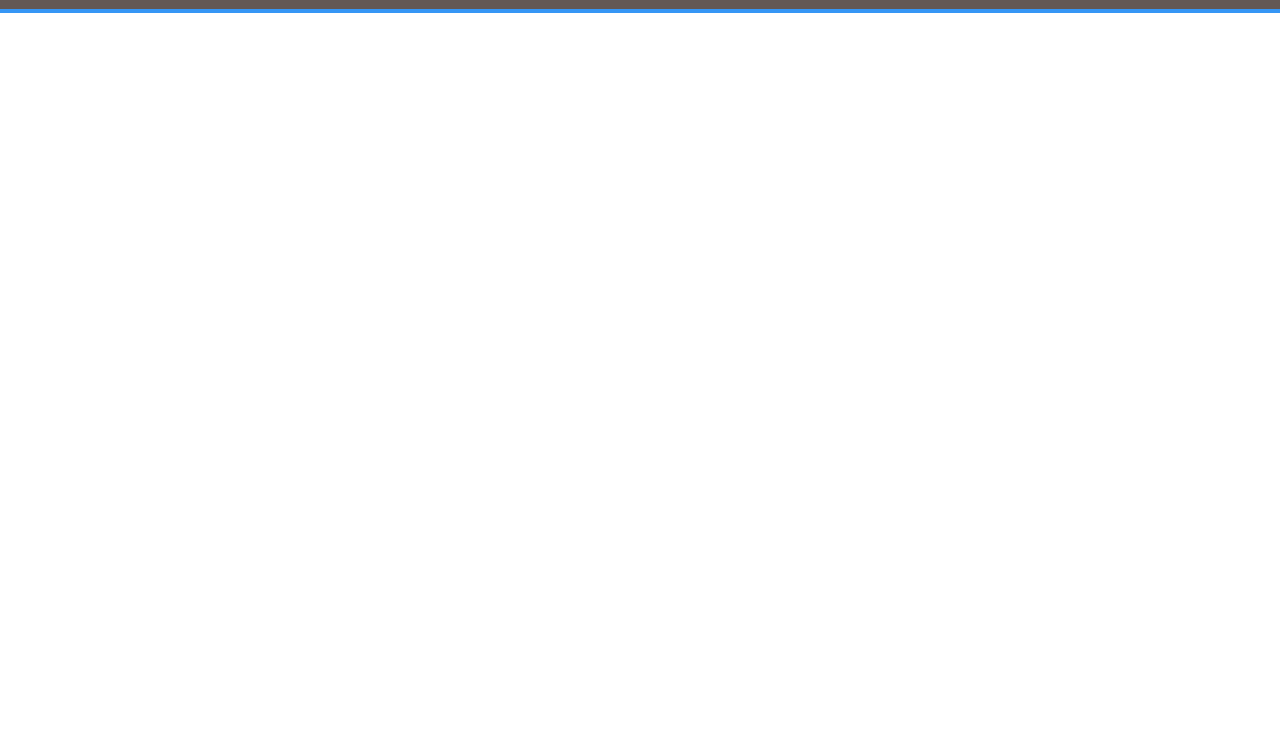
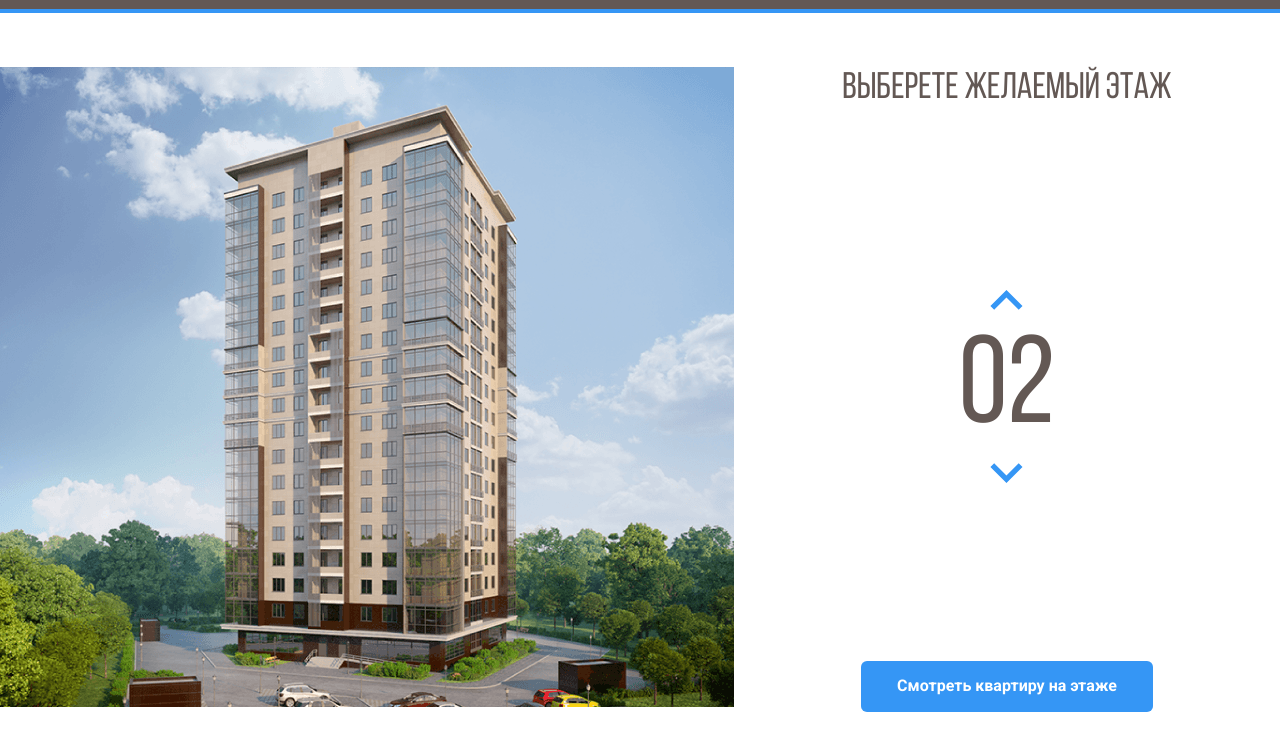
Before and after one commit to Samsabar/melody, a plain HTML site: page index.html in a window 1280 px wide. Shown: the part 55-800 px from the top of the page. Drawn offline with Linux system fonts and the light colour scheme.

Commit message:
Добавили шрифт, счетчик и подсветку этажей

```diff
--- a/css/style.css
+++ b/css/style.css
@@ -1,3 +1,12 @@
+@font-face {
+    font-family: "Bebas Neue";
+    src: local("BebasNeueRegular"), url("../fonts/BebasNeueRegular.woff2") format("woff2"),
+      url("../fonts/BebasNeueRegular.woff") format("woff");
+    font-weight: normal;
+    font-style: normal;
+    font-display: swap;
+  }
+
 * {
     box-sizing: border-box; /*  */
 }
@@ -64,3 +73,68 @@ body {
     text-decoration: none;
     color: #fff;
 }
+
+.main {
+    max-width: 1280px;
+    margin: auto;
+    padding-top: 54px; /*внутренний отступ сверху*/
+    display: flex;
+}
+
+.main-info {
+    flex-grow: 1;
+    text-align: center;
+    display: flex;
+    flex-direction: column; /*выстраиваем в вертикальную колонку*/
+    align-items: center;
+    justify-content: space-between; /*разбрасываем компоненты по краям*/
+}
+
+.home-image path {
+    opacity: 0;
+    cursor: pointer;
+}
+
+.home-image path:hover {
+    opacity: 1;
+}
+
+.counter-group {
+    display: flex;
+    flex-direction: column;
+    align-items: center;
+}
+
+.counter-button {
+    cursor: pointer;
+    border: none;
+    background-color: #fff;
+}
+
+.counter-arrow-down {
+    transform: rotateX(180deg);
+}
+
+.main-title {
+    margin: 0;
+    font-family: 'Bebas Neue', sans-serif;
+    font-weight: lighter;
+    font-size: 37px;
+    line-height: 44px;
+    color: #635854;
+}
+
+.counter {
+    font-family: 'Bebas Neue', sans-serif;
+    color: #635854;
+    font-size: 124px;
+    margin-top: 10px;
+}
+
+.button-primary {
+    background: #3596F5;
+    border-radius: 6px;
+    color: #fff;
+    border: none;
+    padding: 16px 36px;
+}
--- a/index.html
+++ b/index.html
@@ -34,5 +34,54 @@
         </div>
         <!-- /.navbar -->
     </header>
+
+    <main class="main">
+        <div class="main-image">
+            <svg class="home-image" width="734" height="640" viewBox="0 0 734 640" fill="none" xmlns="http://www.w3.org/2000/svg" xmlns:xlink="http://www.w3.org/1999/xlink">
+                <rect width="734" height="640" fill="url(#pattern0)"/>
+
+                <defs>
+                <pattern id="pattern0" patternContentUnits="objectBoundingBox" width="1" height="1">
+                <use xlink:href="#image0" transform="translate(-0.00408719) scale(0.0013624 0.0015625)"/>
+                </pattern>
+                <image id="image0" width="740" height="640" xlink:href="img/home.png"/>
+                </defs>
+                <path d="M222 531L442.8 539L512 525.3V547L443.5 566.7L222 555.7V531Z" fill="#3595F6" fill-opacity="0.75"/>
+                <path d="M223 530V505L443.3 508.3L513 505V525L443.7 538L223 530Z" fill="#3595F6" fill-opacity="0.75"/>
+                <path d="M223 504V479H444H513V502L445 509L223 504Z" fill="#3595F6" fill-opacity="0.75"/>
+                <path d="M223 480V455L444.3 451.3L512 458V480H444" fill="#3595F6" fill-opacity="0.75"/>
+                <path d="M223 454V428L444.5 424.7L513 435.7V457L444 450.3L223 454Z" fill="#3595F6" fill-opacity="0.75"/>
+                <path d="M222 427V403.3L443 391L514 414V435.3L443 423L222 427Z" fill="#3595F6" fill-opacity="0.75"/>
+                <path d="M222 405V380L444.2 363.7L514 392.3V413L443.7 391.3L222 405Z" fill="#3595F6" fill-opacity="0.75"/>
+                <path d="M222 380V355L444.5 334.7L514 371.3V392L442 363.3L222 380Z" fill="#3595F6" fill-opacity="0.75"/>
+                <path d="M222 354V330L445 305.3L514 349.3V371L444.7 333L222 354Z" fill="#3595F6" fill-opacity="0.75"/>
+                <path d="M222 329V305L444.5 276.3L514 327.3V348L443.7 305.7L222 329Z" fill="#3595F6" fill-opacity="0.75"/>
+                <path d="M221 305V281L443.3 248L514 307.3V327L444 276.3L221 305Z" fill="#3595F6" fill-opacity="0.75"/>
+                <path d="M222 280V256L443.2 221L513 285V306L444.3 247.7L222 280Z" fill="#3595F6" fill-opacity="0.75"/>
+                <path d="M222 256V231L444.3 193L513 263.3V284L444 220L222 256Z" fill="#3595F6" fill-opacity="0.75"/>
+                <path d="M222 230V205L442.8 161.3L513 240.3V263L444 189.7L222 230Z" fill="#3595F6" fill-opacity="0.75"/>
+                <path d="M223 206V181L443 133L513 218V241L442.3 161.7L223 206Z" fill="#3595F6" fill-opacity="0.75"/>
+                <path d="M222 181V156L441.8 104L513 196.3V219L443.3 132.7L222 181Z" fill="#3595F6" fill-opacity="0.75"/>
+                <path d="M222 156V130L444 73.3L513 175V196L443.7 104.3L222 156Z" fill="#3595F6" fill-opacity="0.75"/>
+
+                </svg>
+
+        </div>
+        <!-- /.main -->
+        <div class="main-info">
+            <h2 class="main-title">Выберете желаемый этаж</h2>
+            <div class="counter-group">
+            <button class="counter-button counter-up"></button>
+            <img class="counter-arrow counter-arrow-up" src="svg/arrow.svg" alt="arrow-up" >
+            <span class="counter">02</span>
+            <img class="counter-arrow counter-arrow-down" src="svg/arrow.svg" alt="arrow-down" >
+            <button class="counter-button counter-down"></button>
+        </div>
+        <button class="button-primary">Смотреть квартиру на этаже</button>
+        <!-- /.button-primary -->
+    </div>
+        <!-- /.main-info -->
+</main>
+
 </body>
 </html>
```
Also changed, not shown: fonts/BebasNeueRegular.woff (added), fonts/BebasNeueRegular.woff2 (added), img/Group 3.svg (added), img/home.png (added), svg/arrow.svg (added).
